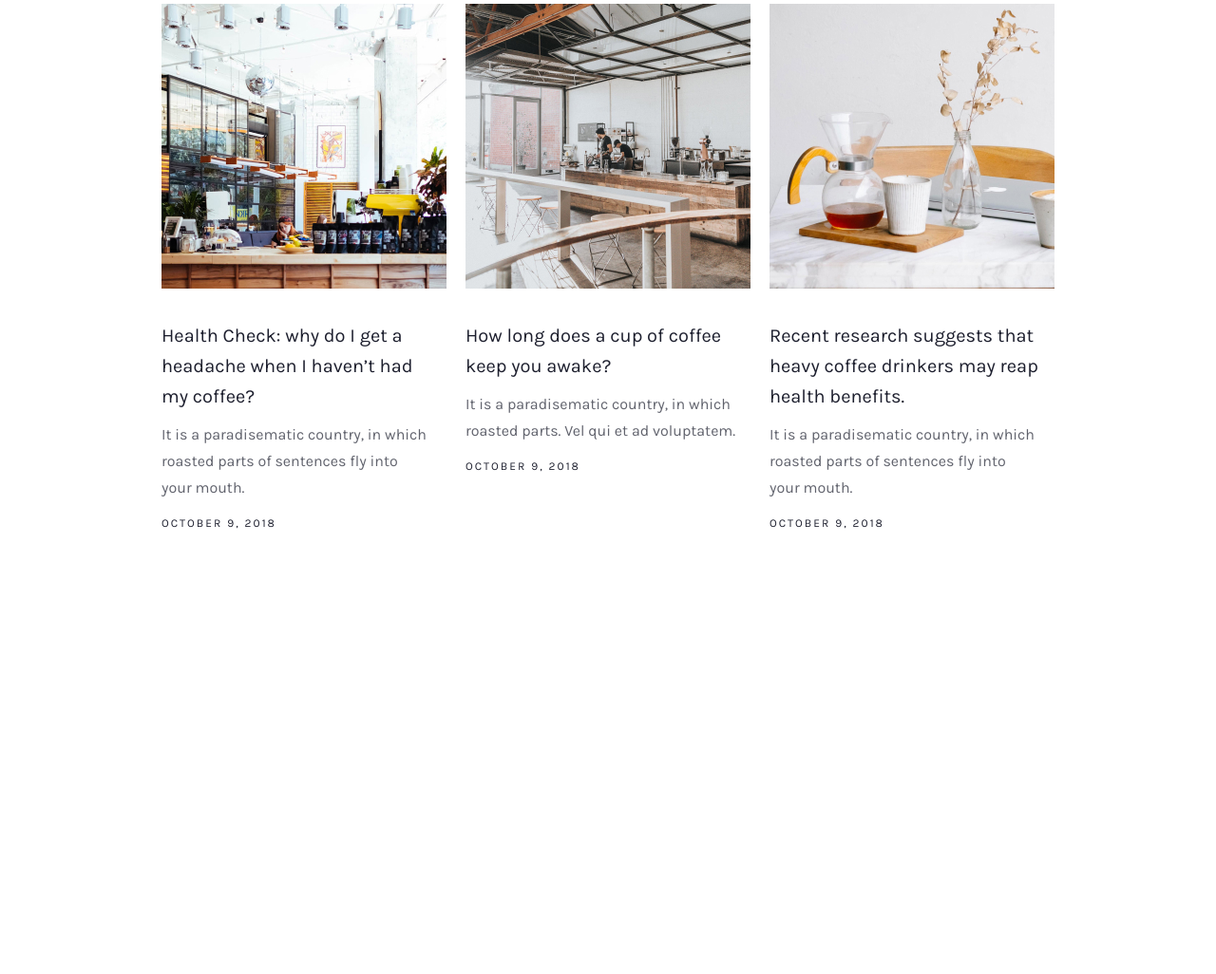
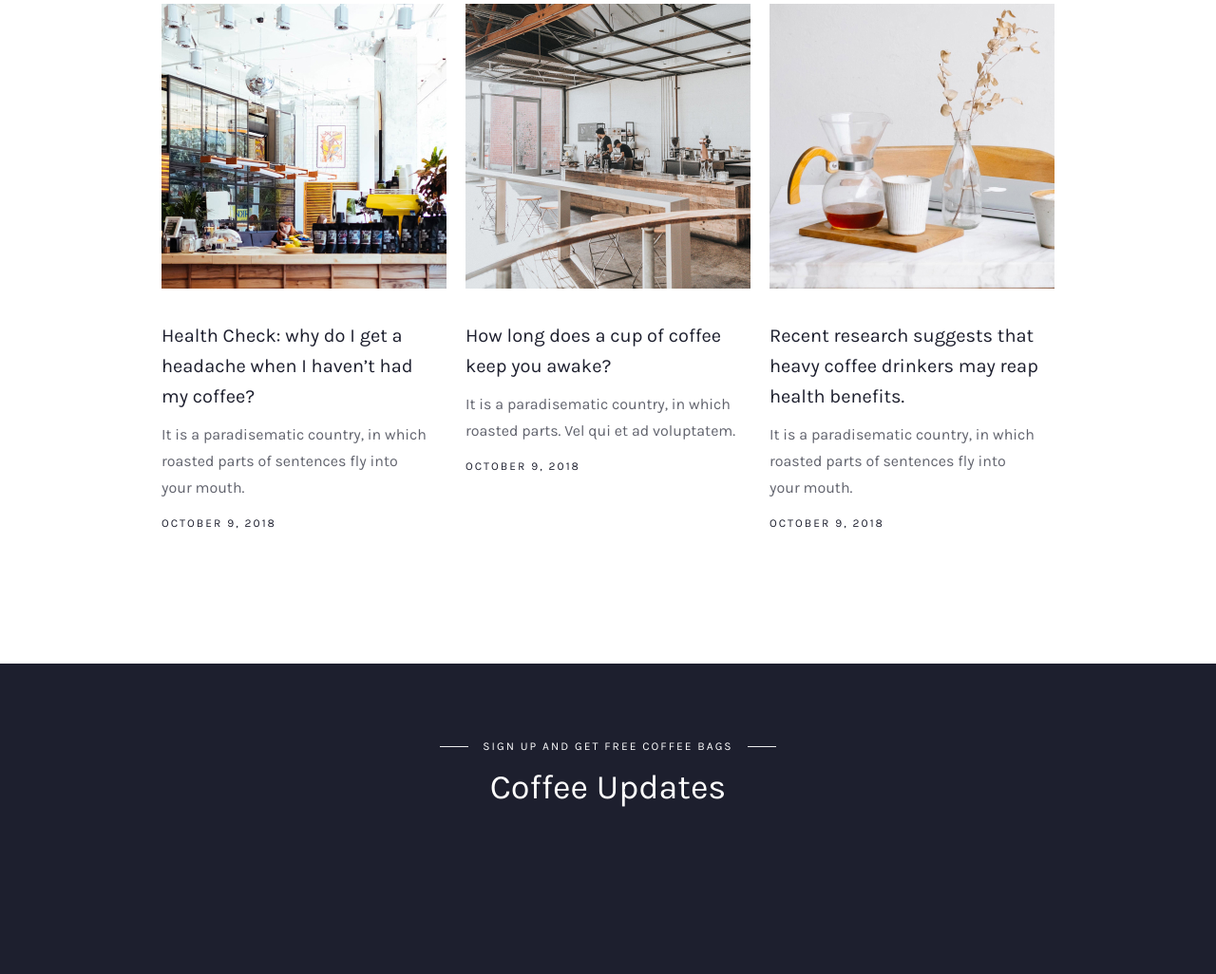
Before and after one commit to onblessing/CoffeeStyle, a plain HTML site: page index.html in a window 1280 px wide. Shown: the part 4798-5824 px from the top of the page at 95% size. Before the commit the page ends 5497 px from the top, so only its background shows below. Drawn offline with Linux system fonts and the light colour scheme.

Commit message:
lastonday

```diff
--- a/assets/css/style.css
+++ b/assets/css/style.css
@@ -391,3 +391,31 @@ li{
     letter-spacing: 2px;
     color: #1D1F2E;
 }
+/* updates */
+.updates{
+    background: url("../img/updates_bg.jpg") no-repeat center center;
+    height: 327px;
+    padding: 79.96px 0 85.04px 0;
+}
+.updates_wrapper{
+    display: flex;
+    align-items: center;
+    justify-content: center;
+    flex-direction: column;
+}
+.updates_pretitle{
+    display: flex;
+    align-items: center;
+    margin-bottom: 15px;
+}
+.updates_text{
+    font-size: 12px;
+    color: #FFFFFF;
+    text-transform: uppercase;
+    letter-spacing: 2px;
+}
+.updates_title{
+    font-size: 36px;
+    font-weight: 400;
+    color: #FFFFFF;
+}
--- a/index.html
+++ b/index.html
@@ -227,5 +227,18 @@
             </div>
         </div>
     </section>
+    <!-- updates -->
+    <section class="updates">
+        <div class="header_container">
+            <div class="updates_wrapper">
+                <div class="updates_pretitle">
+                    <p class="line"></p>
+                    <p class="updates_text">Sign up and get free coffee bags</p>
+                    <p class="line"></p>
+                </div>
+                <h2 class="updates_title">Coffee Updates</h2>
+            </div>
+        </div>
+    </section>
 </body>
 </html>
```
Also changed, not shown: assets/img/updates_bg.jpg (added).
